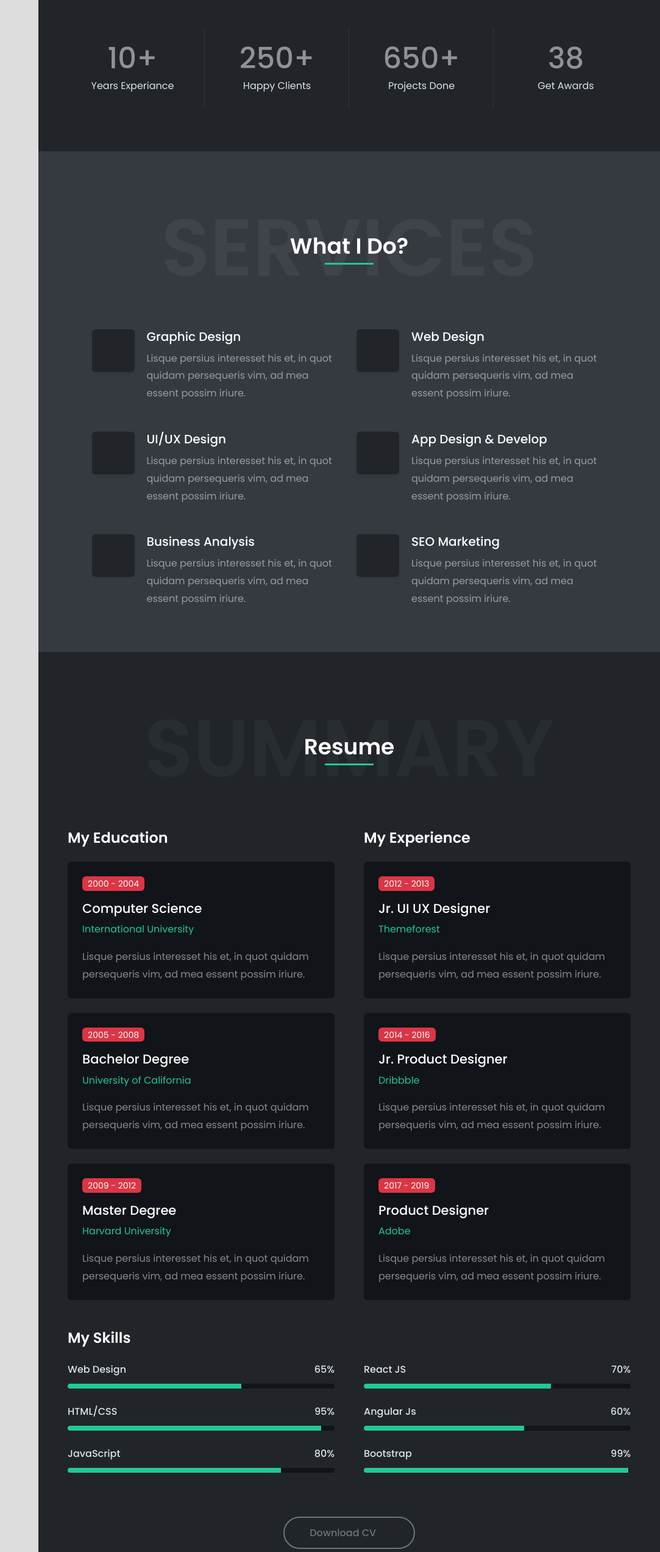
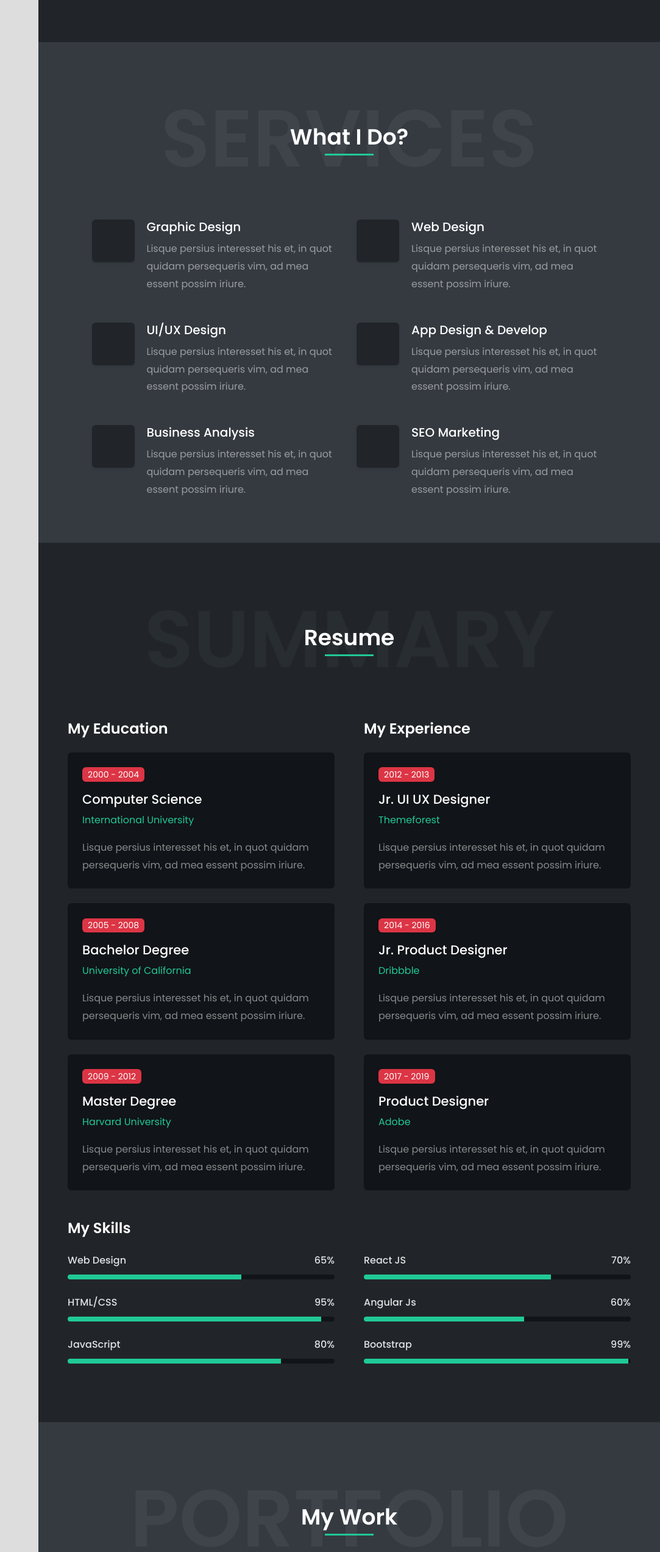
Before and after one commit to MadysanYa/Personal-Portfolio, a plain HTML site: page index.html in a window 1280 px wide. Shown: the part 1378-3923 px from the top of the page at 61% size, without its empty margins (197-1280 px from the left). Drawn offline with Linux system fonts and the light colour scheme; files whose address does not match are found by name.

Commit message:
disable button download cv

```diff
--- a/index.html
+++ b/index.html
@@ -130,7 +130,7 @@
                                     <a href="#" class="btn btn-primary rounded-pill">Download CV</a> </div>
                             </div>
                         </div>
-                        <div class="brands-grid separator-border separator-border-light mt-5">
+                        <!-- <div class="brands-grid separator-border separator-border-light mt-5">
                             <div class="row">
                                 <div class="col-6 col-md-3">
                                     <div class="featured-box text-center">
@@ -157,7 +157,7 @@
                                     </div>
                                 </div>
                             </div>
-                        </div>
+                        </div> -->
                     </div>
                 </section>
 
@@ -311,7 +311,7 @@
                                 </div>
                             </div>
                         </div>
-                        <div class="text-center mt-5"><a href="#" class="btn btn-outline-secondary rounded-pill shadow-none">Download CV <span class="ms-1"><i class="fas fa-download"></i></span></a></div>
+                        <!-- <div class="text-center mt-5"><a href="#" class="btn btn-outline-secondary rounded-pill shadow-none">Download CV <span class="ms-1"><i class="fas fa-download"></i></span></a></div> -->
                     </div>
                 </section>
 
```
